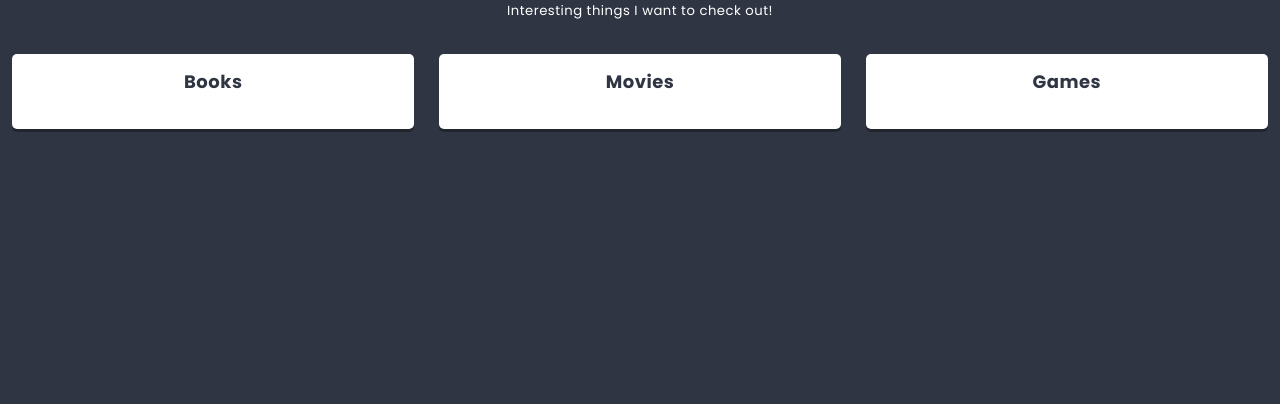
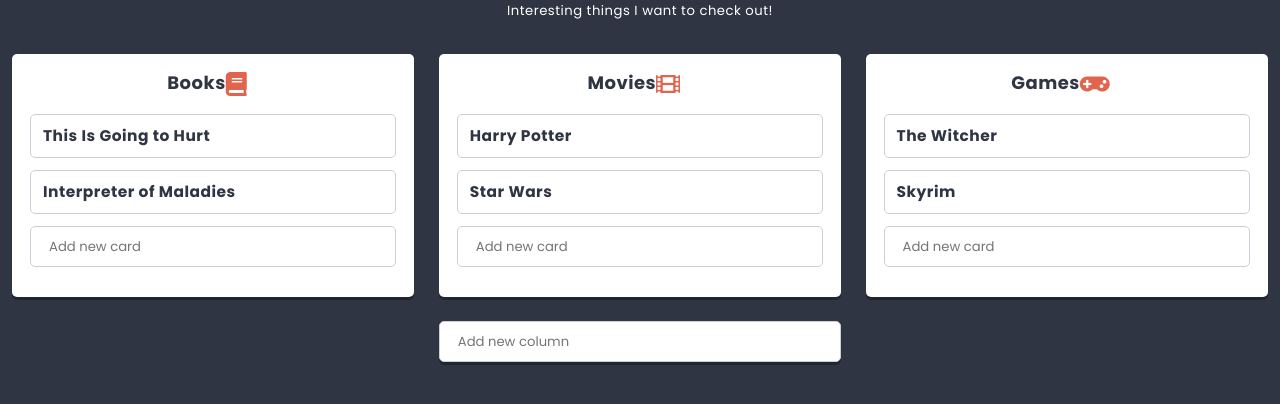
Before and after one commit to ulasup/learning_react, a React app: page / in a window 1280 px wide. Shown: the part 378-782 px from the top of the page. Built offline with nearby package versions, Linux system fonts and the light colour scheme.

Commit message:
Added Card js and Ico js

```diff
--- /dev/null
+++ b/src/components/Button/Button.js
@@ -0,0 +1,11 @@
+import React from 'react';
+import styles from './Button.scss';
+
+const Button = ({variant = '', ...otherProps}) => (
+  <button
+    {...otherProps}
+    className={styles.component + variant.split(' ').map(name => ' ' + (styles[name] || name)).join('')}
+  />
+);
+
+export default Button;
--- /dev/null
+++ b/src/components/Card/Card.js
@@ -0,0 +1,19 @@
+import React from 'react';
+import styles from './Card.scss';
+import PropTypes from 'prop-types';
+
+class Card extends React.Component {
+  static propTypes = {
+    title: PropTypes.string,
+  }
+
+  render() {
+    return (
+      <section className={styles.component}>
+        <h3 className={styles.title}>{this.props.title}</h3>
+      </section>
+    );
+  }
+}
+
+export default Card;
--- a/src/components/Column/Column.js
+++ b/src/components/Column/Column.js
@@ -1,17 +1,53 @@
 import React from 'react';
 import styles from './Column.scss';
 import PropTypes from 'prop-types';
+import {settings} from '../../data/dataStore';
+import Creator from '../Creator/Creator.js';
+import Icon from '../Icon/Icon.js';
+import Card from '../Card/Card.js';
 
 
 class Column extends React.Component {
+    state = {
+        cards: this.props.cards || [],
+      }
+
     static propTypes = {
       title: PropTypes.node.isRequired,
     }
 
+    addCard(title){
+        this.setState(state => (
+          {
+            cards: [
+              ...state.cards,
+              {
+                key: state.cards.length ? state.cards[state.cards.length-1].key+1 : 0,
+                title,
+                icon: 'list-alt',
+              }
+            ]
+          }
+        ));
+      }
+
     render() {
       return (
         <section className={styles.component}>
-            <h3 className={styles.title}>{this.props.title}</h3>
+            <h3 className={styles.title}>
+                {this.props.title}
+            <span className={styles.icon}>
+                <Icon name={this.props.icon} />
+            </span>
+            </h3>
+            <div className={styles.cards}>
+                {this.state.cards.map(({key, ...cardProps}) => (
+                    <Card key={key} {...cardProps} />
+                ))}
+            </div>
+            <div className={styles.creator}>
+                <Creator text={settings.cardCreatorText} action={title => this.addCard(title)}/>
+            </div>
         </section>
       )
     }
--- /dev/null
+++ b/src/components/Creator/Creator.js
@@ -0,0 +1,63 @@
+import React from 'react';
+import styles from './Creator.scss';
+import Button from '../Button/Button';
+import PropTypes from 'prop-types';
+
+class Creator extends React.Component {
+  static propTypes = {
+    text: PropTypes.string,
+  }
+
+  static defaultProps = {
+    text: 'Add new item',
+  }
+
+  state = {
+    value: '',
+    visibleButtons: false,
+  }
+
+  handleChange = event => {
+    // console.log(event);
+    this.setState({
+      value: event.target.value,
+      visibleButtons: event.target.value.length > 0
+    });
+  }
+
+  handleOK = () => {
+    if(this.state.value != ''){
+      this.props.action(this.state.value);
+      this.setState({
+        value: '',
+        visibleButtons: false
+      });
+    }
+  }
+
+  handleCancel = () => {
+    this.setState({
+      value: '',
+      visibleButtons: false
+    });
+  }
+
+  render() {
+    return (
+      <div className={styles.component}>
+        <input
+          type='text'
+          placeholder={this.props.text}
+          value={this.state.value}
+          onChange={this.handleChange}
+        />
+        <div className={styles.buttons + (this.state.visibleButtons ? ' ' + styles.buttonsShown : '')}>
+          <Button onClick={this.handleOK}>OK</Button>
+          <Button onClick={this.handleCancel} variant='danger'>cancel</Button>
+        </div>
+      </div>
+    );
+  }
+}
+
+export default Creator;
--- /dev/null
+++ b/src/components/Icon/Icon.js
@@ -0,0 +1,5 @@
+import React from 'react';
+
+const Icon = props => (<i className={`fas fa-${props.name}`}></i>);
+
+export default Icon;
--- a/src/components/List/List.js
+++ b/src/components/List/List.js
@@ -5,6 +5,7 @@
 import Column from '../Column/Column.js';
 import {settings} from '../../data/dataStore';
 import ReactHtmlParser from 'react-html-parser';
+import Creator from '../Creator/Creator.js';
 
 class List extends React.Component {
   state = {
@@ -21,6 +22,22 @@
     description: settings.defaultListDescription,
   }
 
+  addColumn(title){
+    this.setState(state => (
+      {
+        columns: [
+          ...state.columns,
+          {
+            key: state.columns.length ? state.columns[state.columns.length-1].key+1 : 0,
+            title,
+            icon: 'list-alt',
+            cards: []
+          }
+        ]
+      }
+    ));
+  }
+
   render() {
     return (
       <section className={styles.component}>
@@ -33,6 +50,9 @@
             <Column key={key} {...columnProps} />
           ))}
         </div>
+        <div className={styles.creator}>
+          <Creator text={settings.columnCreatorText} action={title => this.addColumn(title)}/>
+        </div>
       </section>
     )
   }
```
